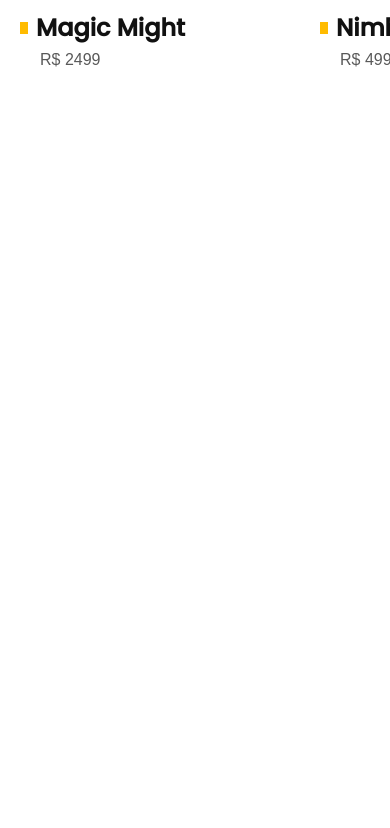
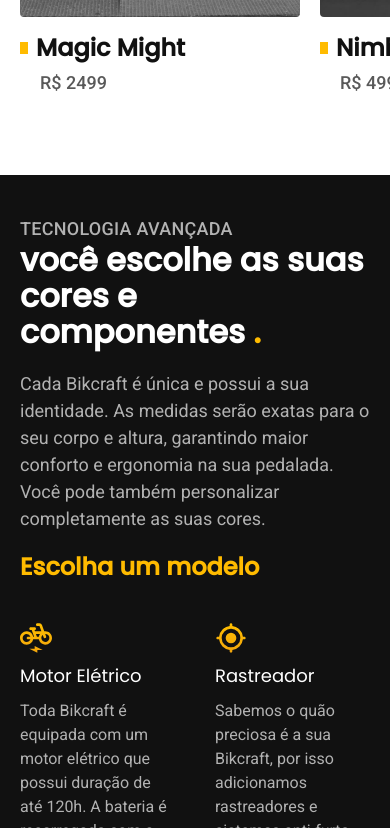
Before and after one commit to Walttinhu/bikcraft, a plain HTML site: page index.html in a window 390 px wide. Shown: the part 1172-2000 px from the top of the page. Before the commit the page ends 1921 px from the top, so only its background shows below. Drawn offline with Linux system fonts and the light colour scheme.

Commit message:
Tecnologia style

```diff
--- a/css/bicicletas/bicicletas-lista.css
+++ b/css/bicicletas/bicicletas-lista.css
@@ -5,8 +5,6 @@
 }
 
 .bicicletas-lista h2 {
-  max-width: 1200px;
-  padding: 0 1.25rem;
   margin: 0 auto 40px auto;
 }
 
--- a/css/home/introducao.css
+++ b/css/home/introducao.css
@@ -20,6 +20,7 @@
 }
 
 .introducao img {
+  width: 100%;
   height: 100%;
   object-fit: cover;
   border-radius: 4px;
--- /dev/null
+++ b/css/home/tecnologia.css
@@ -0,0 +1,72 @@
+.tecnologia-bg {
+  background: var(--cor-11);
+  box-shadow: inset 0 80px #ffffff, inset 0 -80px #ffffff;
+}
+
+.tecnologia {
+  display: grid;
+  grid-template-columns: 1fr 1fr;
+  gap: 40px;
+  padding: 0px 20px;
+}
+
+.tecnologia-conteudo {
+  padding-bottom: calc(40px + 80px);
+  padding-top: calc(40px + 80px);
+}
+
+.tecnologia-imagem img {
+  width: 100%;
+  height: 100%;
+  object-fit: cover;
+  object-position: left;
+}
+
+.tecnologia h3,
+h2,
+p {
+  padding-bottom: 20px;
+}
+
+.tecnologia-tipos {
+  display: grid;
+  grid-template-columns: 1fr 1fr;
+  gap: 40px;
+  padding: 20px 0px;
+}
+
+.tecnologia-tipos img {
+  padding-top: 20px;
+}
+
+.tecnologia-tipos h3 {
+  padding: 10px 0px;
+}
+
+@media (max-width: 800px) {
+  .tecnologia-bg {
+    box-shadow: inset 0 0px #ffffff, inset 0 -0px #ffffff;
+  }
+
+  .tecnologia {
+    grid-template-columns: 1fr;
+  }
+
+  .tecnologia p {
+    padding-bottom: 0px;
+  }
+
+  .link {
+    display: block;
+    padding-top: 20px;
+  }
+
+  .tecnologia-conteudo {
+    padding-bottom: 0px;
+    padding-top: 40px;
+  }
+
+  .tecnologia-imagem img {
+    display: none;
+  }
+}
--- a/css/style.css
+++ b/css/style.css
@@ -10,6 +10,7 @@
 
 /* Home */
 @import "./home/introducao.css";
+@import "./home/tecnologia.css";
 
 /* Bicicletas */
 @import "./bicicletas/bicicletas-lista.css";
--- a/css/utilidades/componentes.css
+++ b/css/utilidades/componentes.css
@@ -1,3 +1,11 @@
+.container {
+  max-width: 1200px;
+  padding: 0 1.25rem;
+  margin: 0 auto;
+  box-sizing: border-box;
+}
+
+
 .btn {
   display: inline-block;
   color: #332200;
--- a/css/utilidades/tipografia.css
+++ b/css/utilidades/tipografia.css
@@ -11,7 +11,7 @@
 }
 
 .font-2-s {
-  font: 400 1.5rem/1.5 "Roboto", sans-serif;
+  font: 400 1rem/1.5 "Roboto", sans-serif;
 }
 
 .font-1-m,
@@ -23,11 +23,11 @@
   font-weight: 600;
 }
 
-.font-2-m- {
+.font-2-m {
   font: 500 1.125rem/1.35 "Roboto", sans-serif;
 }
 
-.font-1-l- {
+.font-1-l {
   font: 400 1.5rem/1.5 "Poppins", sans-serif;
 }
 
--- a/index.html
+++ b/index.html
@@ -58,7 +58,7 @@
   <!-- Article -->
 
   <article class="bicicletas-lista">
-    <h2 class="font-1-xxl ">escolha a sua<span class="cor-p1">.</span></h2>
+    <h2 class="container font-1-xxl">escolha a sua<span class="cor-p1">.</span></h2>
 
     <ul>
       <li>
@@ -87,6 +87,46 @@
     </ul>
   </article>
 
+  <!-- Tecnologia Avancada -->
+
+  <section class="tecnologia-bg">
+    <div class="tecnologia container">
+      <div class="tecnologia-conteudo">
+
+        <span class="font-2-l-b cor-5">Tecnologia Avançada
+        </span>
+
+        <h2 class="font-1-xxl  cor-0"> você escolhe as suas cores e componentes
+          <span class="cor-p1">.</span>
+        </h2>
+
+        <p class="font-2-l cor-5">Cada Bikcraft é única e possui a sua identidade. As medidas serão exatas para o seu corpo e altura, garantindo maior conforto e ergonomia na sua pedalada. Você pode também personalizar completamente as suas cores.</p>
+
+        <a class=" link font-1-xl cor-p1" href="./bicicletas.html">Escolha um modelo</a>
+
+        <div class="tecnologia-tipos">
+          <div>
+            <img src="./img/icones/eletrica.svg" alt="">
+            <h3 class="font-1-m cor-0">Motor Elétrico</h3>
+            <p class="font-2-s cor-5">Toda Bikcraft é equipada com um motor elétrico que possui duração de até 120h. A bateria é recarregada com a sua energia gasta ao pedalar.</p>
+          </div>
+
+          <div>
+            <img src="./img/icones/rastreador.svg" alt="">
+            <h3 class="font-1-m cor-0">Rastreador</h3>
+            <p class="font-2-s cor-5">Sabemos o quão preciosa é a sua Bikcraft, por isso adicionamos rastreadores e sistemas anti-furto para garantir o seu sossego.</p>
+          </div>
+        </div>
+
+      </div>
+
+      <div class="tecnologia-imagem">
+        <img src="./img/fotos/tecnologia.jpg" alt="">
+      </div>
+    </div>
+
+  </section>
+
 
 </body>
 
```
